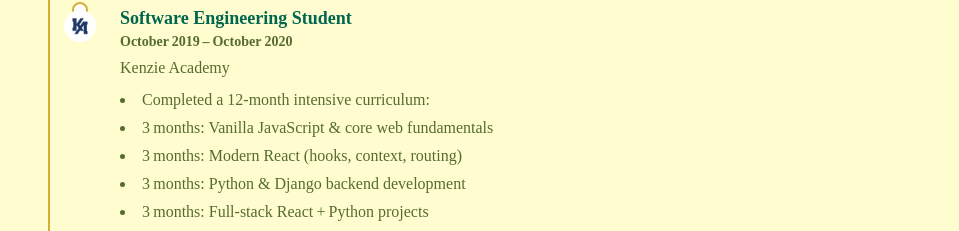
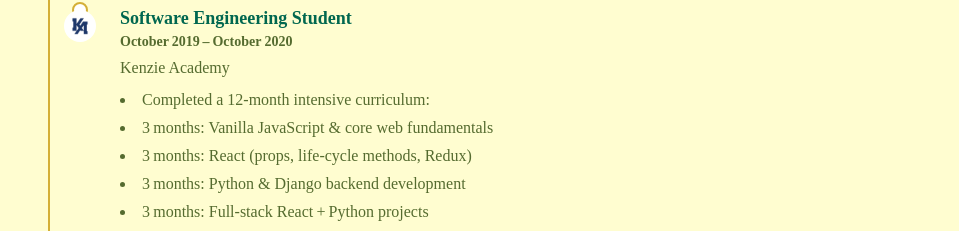
Before and after one commit to Paulracisz/portfolio-nextjs, a Next.js app: page / in a window 1280 px wide. Shown: the part 1756-1987 px from the top of the page, without its empty margins (160-1119 px from the left). Built offline with nearby package versions, Linux system fonts and the light colour scheme.

Commit message:
Update work-experience.tsx

```diff
--- a/app/components/work-experience.tsx
+++ b/app/components/work-experience.tsx
@@ -61,7 +61,7 @@
     description: [
       "Completed a 12‑month intensive curriculum:",
       "3 months: Vanilla JavaScript & core web fundamentals",
-      "3 months: Modern React (hooks, context, routing)",
+      "3 months: React (props, life-cycle methods, Redux)",
       "3 months: Python & Django backend development",
       "3 months: Full‑stack React + Python projects",
 
```
